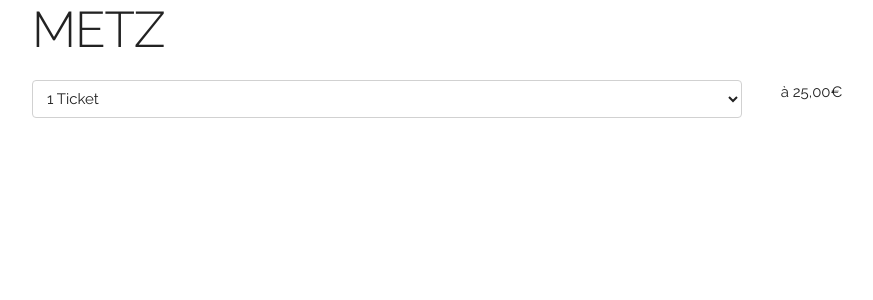
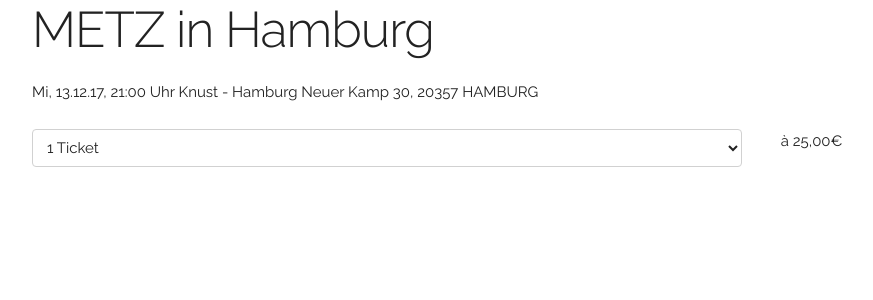
Before and after one commit to jeschkies/tickets, a Flask app: page / in a window 1280 px wide. Shown: the top 300 px of the page, without its empty margins (128-1001 px from the left). Run offline with Flask 2, Linux system fonts and the light colour scheme; data comes from the database, SQL or seed files in the repository; data that the repository does not hold is empty; some libraries are stand-ins or nearby versions.

Commit message:
Set event title and description. (#5)

```diff
--- a/tickets/main.py
+++ b/tickets/main.py
@@ -1,2 +1,2 @@
 from tickets.views import *  # NOQA
-from tickets.app import db  # NOQA
+from tickets.app import app, db  # NOQA
--- a/tickets/models.py
+++ b/tickets/models.py
@@ -5,6 +5,7 @@
 
 class Event(db.Model):
     price = IntegerField()
+    title = TextField()
     description = TextField()
 
     def add_ticket(self, ticket):
--- a/tickets/templates/index.html
+++ b/tickets/templates/index.html
@@ -2,7 +2,8 @@
 {% block body %}
 <div class="container">
     <div class="row">
-        <h1>METZ</h1>
+        <h1>{{ event.title }}</h1>
+        <p>{{ event.description }}</p>
     <div/>
     <form action="/charge" method="POST">
         <div class="row">
--- a/tickets/views.py
+++ b/tickets/views.py
@@ -15,7 +15,12 @@
     db.db.connect()
     # TODO: Do once on startup
     db.db.create_tables([Event, Purchase, Ticket], safe=True)
-    Event.create(price=2500, description='METZ at Logo')
+
+    title = "METZ in Hamburg"
+    description = ("Mi, 13.12.17, 21:00 Uhr\n"
+                   "Knust - Hamburg\n"
+                   "Neuer Kamp 30, 20357 HAMBURG\n")
+    Event.create(price=2500, title=title, description=description)
 
 
 @app.after_request
@@ -26,8 +31,12 @@
 
 @app.route("/")
 def index():
+    event = Event.select().where(Event.id == 1).get()
     return render_template(
-        'index.html', key=stripe_keys['publishable_key'], amount=2500)
+        'index.html',
+        key=stripe_keys['publishable_key'],
+        amount=2500,
+        event=event)
 
 
 @app.route("/charge", methods=['POST'])
```
Also changed, not shown: tests/test_models.py (+5 -4 lines).
